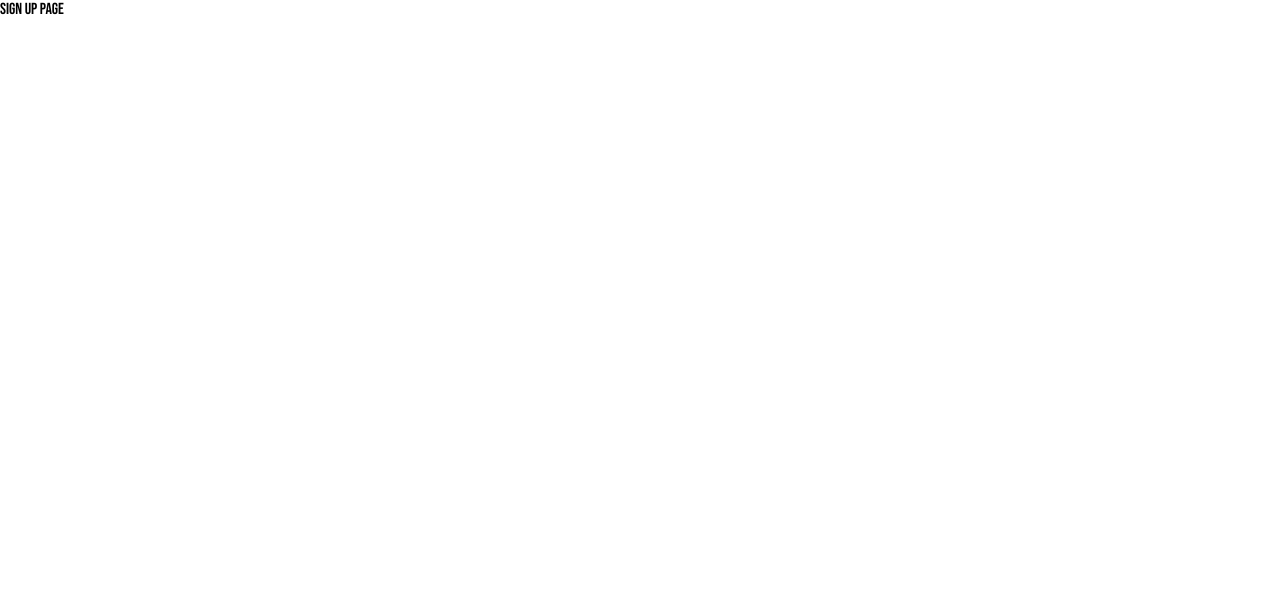
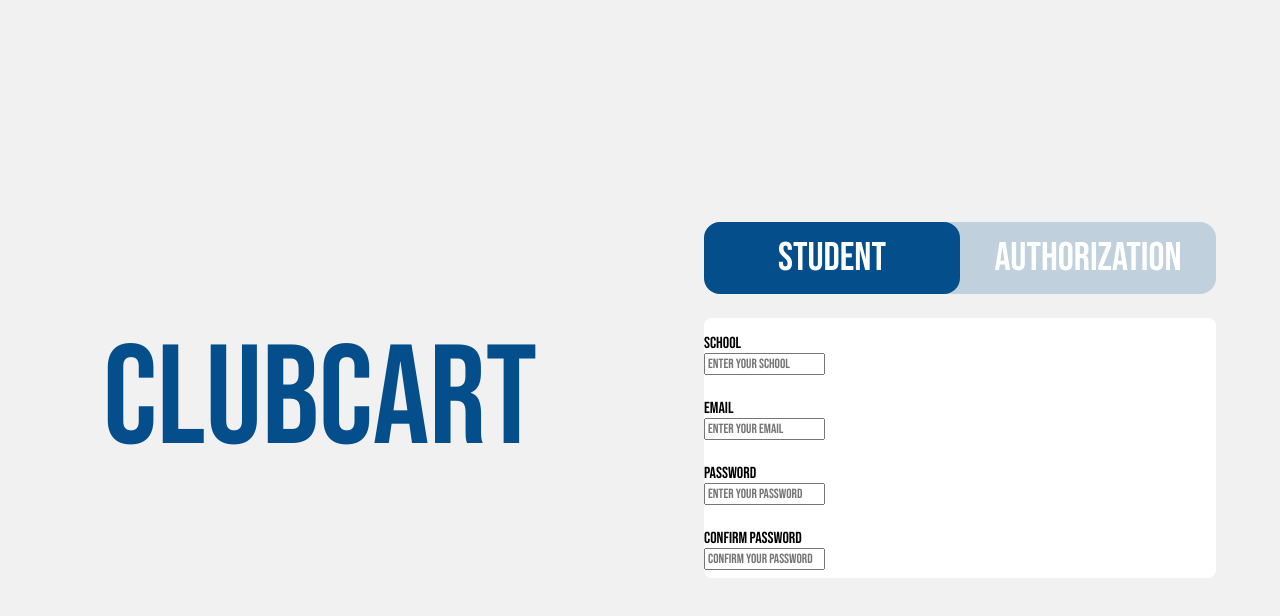
Before and after one commit to PraneethO/clubcart, a Next.js app in the folder club-cart/: page /pages/sign-up in a window 1280 px wide. Shown: the top 616 px of the page. Built offline with nearby package versions, Linux system fonts and the light colour scheme.

Commit message:
started work on page

```diff
--- a/club-cart/src/app/globals.css
+++ b/club-cart/src/app/globals.css
@@ -19,4 +19,6 @@ body {
   overflow-x: hidden;
 
   margin: 0;
+
+  background-color: #f1f1f1;
 }
--- a/club-cart/src/app/pages/sign-up/page.module.css
+++ b/club-cart/src/app/pages/sign-up/page.module.css
@@ -0,0 +1,57 @@
+.firstContainer {
+  width: 100%;
+  height: 100vh;
+
+  display: flex;
+  flex-direction: row;
+  justify-content: space-around;
+  align-items: center;
+}
+
+/* Left partition CSS */
+.leftPartition {
+  width: 40vw;
+  color: #044e8b;
+
+  text-align: center;
+
+  font-size: 11vw;
+}
+
+.rightPartition {
+  display: flex;
+  flex-direction: column;
+  align-items: center;
+
+  width: 40vw;
+}
+/* Button CSS */
+.buttonSwitch {
+  background-color: rgba(4, 78, 139, 0.2);
+
+  width: 100%;
+  height: 9vh;
+
+  border-radius: 1rem;
+}
+.switchButton {
+  border: none;
+  width: 50%;
+  height: 100%;
+
+  border-radius: 1rem;
+
+  color: white;
+  font-size: 2.5rem;
+  cursor: pointer;
+}
+
+/* Login Form Code*/
+.loginForm {
+  margin-top: 3vh;
+
+  background-color: white;
+  width: 100%;
+
+  border-radius: 0.5rem;
+}
--- a/club-cart/src/app/pages/sign-up/page.tsx
+++ b/club-cart/src/app/pages/sign-up/page.tsx
@@ -2,6 +2,117 @@
 
 import styles from "./page.module.css";
 
+import { useState } from "react";
+
 export default function SignUp() {
-  return <div>Sign Up Page</div>;
+  const [studentForm, setStudentForm] = useState(true);
+
+  const [school, setSchool] = useState("");
+  const [email, setEmail] = useState("");
+  const [password, setPassword] = useState("");
+  const [confirmPassword, setConfirmPassword] = useState("");
+
+  return (
+    <main className={styles.main}>
+      <div className={styles.firstContainer}>
+        <div className={styles.leftPartition}>CLUBCART</div>
+        <div className={styles.rightPartition}>
+          <div className={styles.buttonSwitch}>
+            <button
+              className={styles.switchButton}
+              onClick={() => {
+                setStudentForm(true);
+              }}
+              style={
+                studentForm
+                  ? { backgroundColor: "rgb(4, 78, 139)" }
+                  : { background: "transparent" }
+              }
+            >
+              Student
+            </button>
+            <button
+              className={styles.switchButton}
+              onClick={() => {
+                setStudentForm(false);
+              }}
+              style={
+                !studentForm
+                  ? { backgroundColor: "rgb(4, 78, 139)" }
+                  : { background: "transparent" }
+              }
+            >
+              Authorization
+            </button>
+          </div>
+          {studentForm ? (
+            <div className={styles.loginForm}>
+              <div
+                className={styles.inputContainer}
+                style={{ marginTop: "1rem" }}
+              >
+                <div className={styles.inputDesc}>School</div>
+                <input
+                  className={styles.inputField}
+                  placeholder="Enter your school"
+                  value={school}
+                  onChange={(e) => {
+                    setSchool(e.target.value);
+                  }}
+                  style={{ marginBottom: "0.5rem" }}
+                ></input>
+              </div>
+              <div
+                className={styles.inputContainer}
+                style={{ marginTop: "1rem" }}
+              >
+                <div className={styles.inputDesc}>Email</div>
+                <input
+                  className={styles.inputField}
+                  placeholder="Enter your email"
+                  value={email}
+                  onChange={(e) => {
+                    setEmail(e.target.value);
+                  }}
+                  style={{ marginBottom: "0.5rem" }}
+                ></input>
+              </div>
+              <div
+                className={styles.inputContainer}
+                style={{ marginTop: "1rem" }}
+              >
+                <div className={styles.inputDesc}>Password</div>
+                <input
+                  className={styles.inputField}
+                  placeholder="Enter your password"
+                  value={password}
+                  onChange={(e) => {
+                    setPassword(e.target.value);
+                  }}
+                  style={{ marginBottom: "0.5rem" }}
+                ></input>
+              </div>
+              <div
+                className={styles.inputContainer}
+                style={{ marginTop: "1rem" }}
+              >
+                <div className={styles.inputDesc}>Confirm Password</div>
+                <input
+                  className={styles.inputField}
+                  placeholder="Confirm Your Password"
+                  value={confirmPassword}
+                  onChange={(e) => {
+                    setConfirmPassword(e.target.value);
+                  }}
+                  style={{ marginBottom: "0.5rem" }}
+                ></input>
+              </div>
+            </div>
+          ) : (
+            <div className={styles.loginForm}></div>
+          )}
+        </div>
+      </div>
+    </main>
+  );
 }
```
